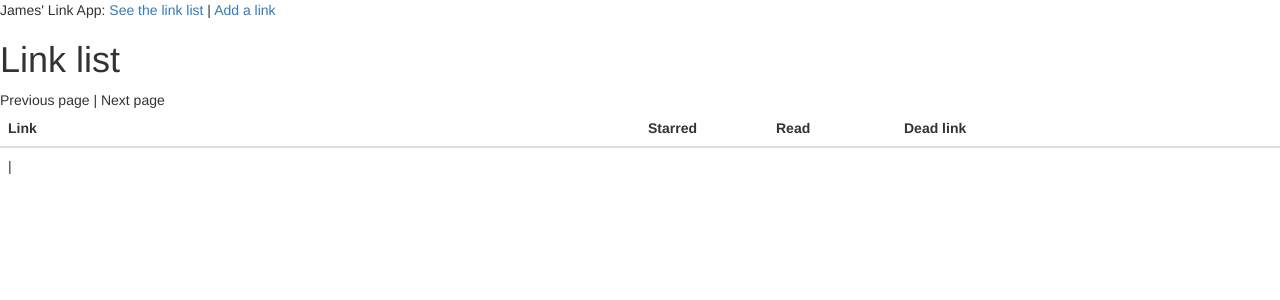
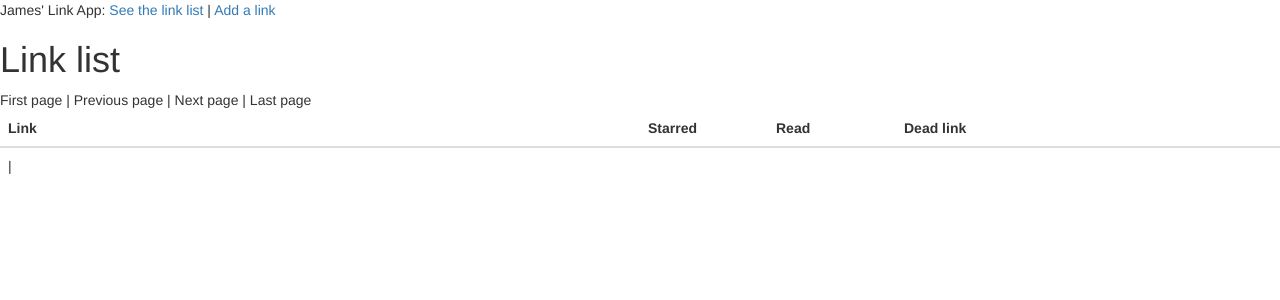
Before and after one commit to jamesgallien/url-text-file-importer, a Flask app: page / in a window 1280 px wide. Shown: the top 300 px of the page. Run offline with Flask 2, Linux system fonts and the light colour scheme; tables that the repository leaves empty hold one stand-in row (values such as "Sample post"); some libraries are stand-ins or nearby versions.

Commit message:
Beginnings of first/last page navigation

```diff
--- a/app/templates/index.html
+++ b/app/templates/index.html
@@ -36,6 +36,8 @@
                 </tr>
             {% endif %}
         {% endfor %}
+        <p style="display:inline">First page</p>
+        |
         {% if prev_url %}
             <a href="{{prev_url}}">Previous page</a>
         {% else %}
@@ -47,6 +49,8 @@
         {% else %}
             <p style="display:inline">Next page</p>
         {% endif %}
+        |
+        <p style="display:inline">Last page</p>
     </table>
 
 {% endblock %}
```
